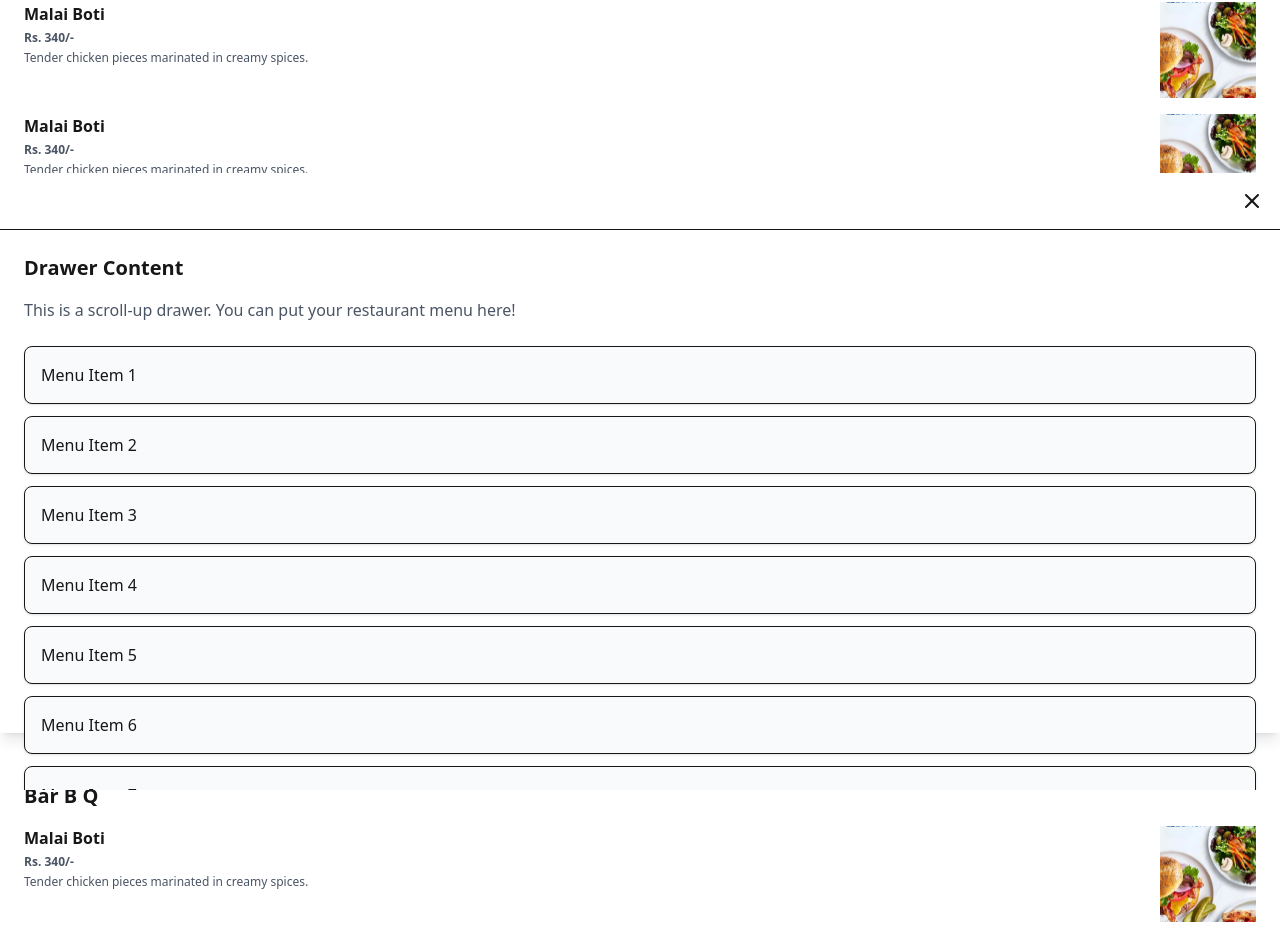
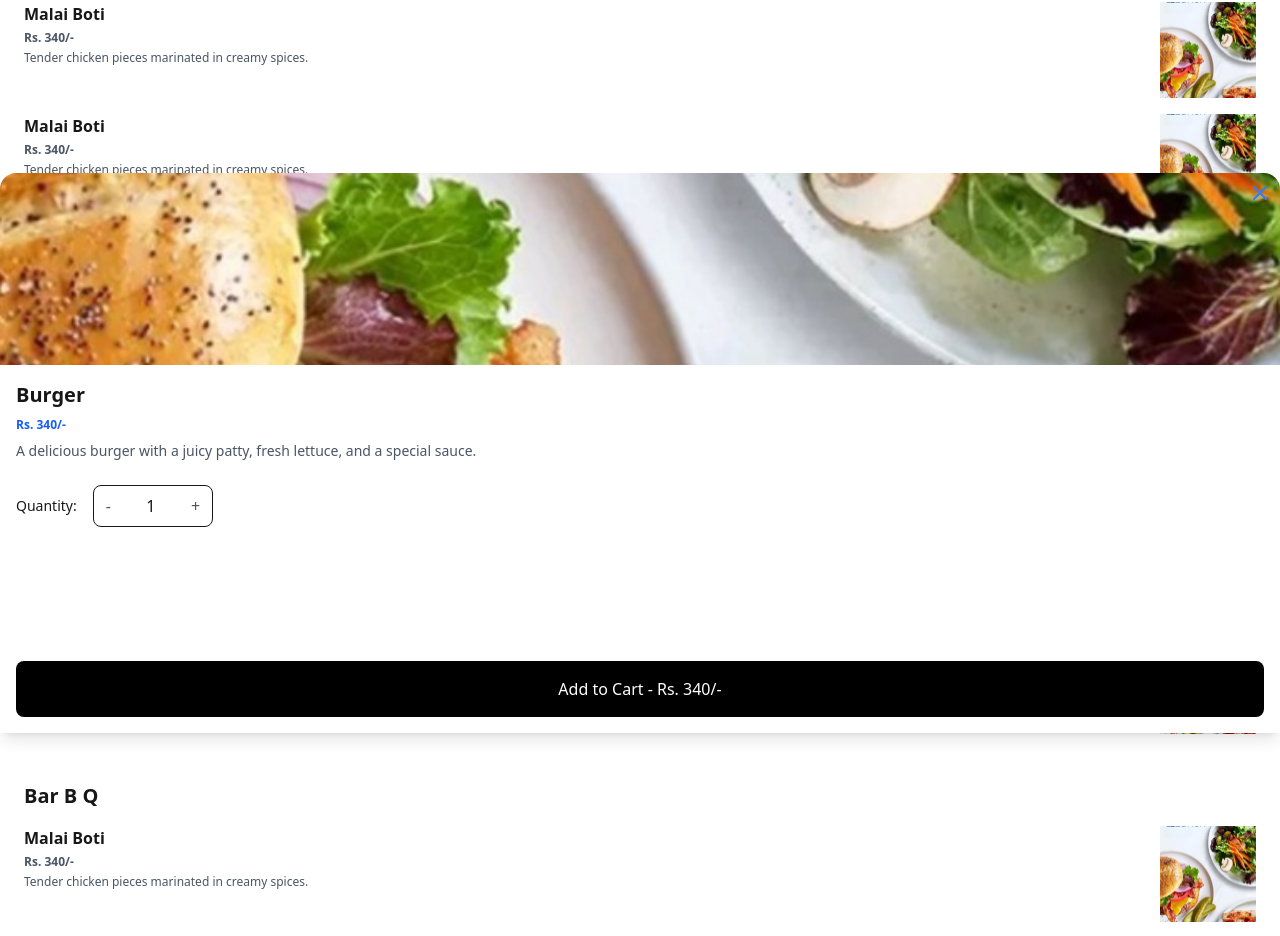
Before and after one commit to soban-amir-qbatch/qlunch_frontend, a Next.js app: page /restaurant/1 in a window 1280 px wide. Shown: the part 627-1563 px from the top of the page. Built offline with nearby package versions, Linux system fonts and the light colour scheme.

Commit message:
menu item drawer

```diff
--- a/components/MenuItemDrawer.tsx
+++ b/components/MenuItemDrawer.tsx
@@ -1,9 +1,22 @@
 "use client";
 import { useState } from "react";
 import { X } from "lucide-react";
+import Image from "next/image";
 
 export default function MenuItemDrawer({open, setOpen}: {open: boolean, setOpen: (open: boolean) => void}) {
+  const [quantity, setQuantity] = useState(1);
 
+  const handleQuantityChange = (delta: number) => {
+    const newQuantity = quantity + delta;
+    if (newQuantity >= 1) {
+      setQuantity(newQuantity);
+    }
+  };
+
+  const handleAddToCart = () => {
+    // Add your cart logic here
+    console.log(`Adding ${quantity} items to cart`);
+  };
 
   return (
     <>
@@ -20,30 +33,70 @@ export default function MenuItemDrawer({open, setOpen}: {open: boolean, setOpen:
       <div
         className={`fixed bottom-0 left-0 right-0 h-[70%] bg-white rounded-t-2xl shadow-lg z-50
         transform transition-transform duration-300 ease-in-out
-        ${open ? "translate-y-0" : "translate-y-full"}`}
+        ${open ? "translate-y-0" : "translate-y-full"} overflow-hidden`}
       >
         {/* Handle */}
-        <div className="p-4 flex justify-end items-center border-b">
-          <button onClick={() => setOpen(false)} className="ml-auto">
+
+        {/* Drawer Content */}
+        <div className="overflow-auto h-full">
+          <div className="relative w-full h-48">
+            {/* Banner */}
+            <Image
+              src="/landing.png"
+              alt="Doctor Saucy"
+              fill
+              className="object-cover"
+            />
+
+            <button onClick={() => setOpen(false)} className="absolute top-2 right-2 text-blue-500">
             <X />
           </button>
-        </div>
 
-        {/* Drawer Content */}
-        <div className="p-6 overflow-y-auto h-full">
-          <h2 className="text-xl font-semibold mb-4">Drawer Content</h2>
-          <p className="text-gray-600 mb-6">
-            This is a scroll-up drawer. You can put your restaurant menu here!
-          </p>
+          </div>
 
-          {[...Array(20)].map((_, i) => (
-            <div
-              key={i}
-              className="p-4 mb-3 border rounded-lg shadow-sm bg-gray-50"
+          <div className="p-4">
+            <h2 className="text-xl font-semibold mb-2">Burger</h2>
+            <p className="text-xs text-blue-600 font-semibold mt-2">
+              Rs. 340/-
+            </p>
+            <p className="text-sm text-gray-600 mt-2">
+              A delicious burger with a juicy patty, fresh lettuce, and a special sauce.
+            </p>
+
+            {/* Quantity Selector */}
+            <div className="mt-6 flex items-center gap-4">
+              <span className="text-sm font-medium">Quantity:</span>
+              <div className="flex items-center gap-3 border rounded-lg overflow-hidden">
+                <button
+                  onClick={() => handleQuantityChange(-1)}
+                  className="px-3 py-2 text-gray-600 hover:bg-gray-100 transition-colors"
+                  disabled={quantity <= 1}
+                >
+                  -
+                </button>
+                <span className="w-8 text-center font-medium">{quantity}</span>
+                <button
+                  onClick={() => handleQuantityChange(1)}
+                  className="px-3 py-2 text-gray-600 hover:bg-gray-100 transition-colors"
+                >
+                  +
+                </button>
+              </div>
+            </div>
+          </div>
+
+          {/* Add to Cart Button - Fixed at bottom */}
+          <div className="absolute bottom-0 left-0 right-0 p-4 bg-white">
+            <button
+              onClick={handleAddToCart}
+              className="w-full bg-black text-white py-4 rounded-lg font-medium hover:bg-gray-900 transition-colors"
             >
-              Menu Item {i + 1}
-            </div>
-          ))}
+              Add to Cart - Rs. {340 * quantity}/-
+            </button>
+          </div>
+
+          {/* Add padding bottom to account for fixed button */}
+          <div className="pb-20" />
         </div>
       </div>
     </>
```
